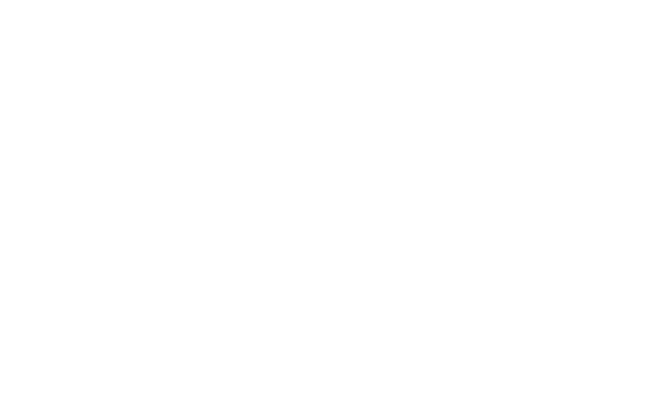
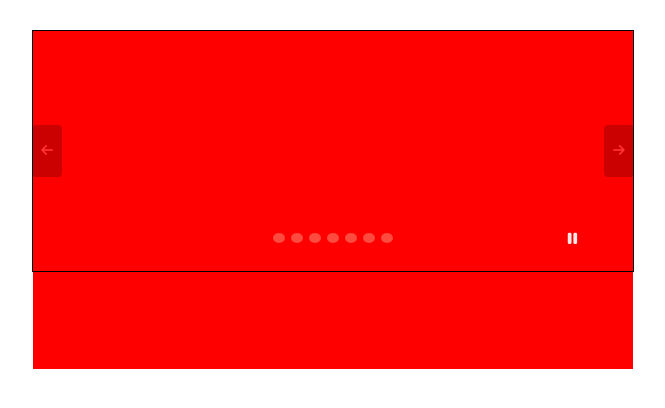
Before and after one commit to shinheylynn/slider, a plain HTML site: page index.html in a window 1280 px wide. Shown: the whole page, without its empty margins (307-972 px from the left). Drawn offline with Linux system fonts and the light colour scheme.

Commit message:
:sparkles: Feat: 슬라이드 Prev, Next 버튼 + indicator 버튼 기능 구현
유저는 이미지 슬라이드를 확인할 수 있다.

```diff
--- a/index.html
+++ b/index.html
@@ -1,12 +1,75 @@
 <!doctype html>
 <html lang="en">
   <head>
+    <link rel="stylesheet" href="src/css/styles.css" />
     <meta charset="UTF-8" />
     <meta http-equiv="X-UA-Compatible" content="IE=edge" />
     <meta name="viewport" content="width=device-width, initial-scale=1.0" />
-    <title>Document</title>
+    <title>Slider</title>
   </head>
   <body>
-    <script src="./index.js"></script>
+    <main id="slider">
+      <div class="view__btn-container">
+        <button class="view__btn prev">
+          <i class="fa-solid fa-arrow-left" style="color: white"></i>
+        </button>
+        <button class="view__btn next">
+          <i class="fa-solid fa-arrow-right" style="color: white"></i>
+        </button>
+      </div>
+
+      <div class="slides">
+        <div class="slides__item">
+          <img src="public/img/red.png" alt="image1" />
+        </div>
+        <div class="slides__item">
+          <img src="public/img/orange.png" alt="image2" />
+        </div>
+        <div class="slides__item">
+          <img src="public/img/yellow.jpeg" alt="image3" />
+        </div>
+        <div class="slides__item">
+          <img src="public/img/green.png" alt="image4" />
+        </div>
+        <div class="slides__item">
+          <img src="public/img/blue.png" alt="image5" />
+        </div>
+        <div class="slides__item">
+          <img src="public/img/navy.png" alt="image6" />
+        </div>
+        <div class="slides__item">
+          <img src="public/img/purple.png" alt="image7" />
+        </div>
+      </div>
+    </main>
+
+    <div id="slider-indicators">
+      <div class="indicators-container">
+        <div class="indicators">
+          <button class="indicator"></button>
+          <button class="indicator"></button>
+          <button class="indicator"></button>
+          <button class="indicator"></button>
+          <button class="indicator"></button>
+          <button class="indicator"></button>
+          <button class="indicator"></button>
+        </div>
+      </div>
+    </div>
+
+    <div id="slider-autoplay">
+      <div class="autoplay-btn__containter">
+        <button class="autoplay-btn">
+          <i class="fa-solid fa-pause"></i>
+          <!-- <i class="fa-solid fa-play"></i> -->
+        </button>
+      </div>
+    </div>
+
+    <script src="src/index.js"></script>
+    <script
+      src="https://kit.fontawesome.com/21abba9a24.js"
+      crossorigin="anonymous"
+    ></script>
   </body>
 </html>
--- a/index.js
+++ /dev/null
@@ -1 +0,0 @@
-console.log("Hello")
--- /dev/null
+++ b/src/css/components/autoplay.css
@@ -0,0 +1,30 @@
+#slider-autoplay {
+  display: flex;
+  margin-left: 400px;
+  width: 100px;
+  position: absolute;
+  top: var(--top-from-slider);
+  z-index: 3;
+}
+
+.autoplay-btn__containter {
+  margin-left: auto;
+  display: flex;
+}
+
+.autoplay-btn {
+  border: none;
+  background-color: transparent;
+}
+
+.fa-pause,
+.fa-play {
+  color: white;
+  opacity: 90%;
+  font-size: 15px;
+}
+
+.fa-pause:hover,
+.fa-play:hover {
+  cursor: pointer;
+}
--- /dev/null
+++ b/src/css/components/indicators.css
@@ -0,0 +1,40 @@
+#slider-indicators {
+  display: flex;
+  min-width: var(--slider-min-width);
+  position: absolute;
+  top: var(--top-from-slider);
+  z-index: 3;
+}
+
+.indicators-container {
+  display: flex;
+  flex-grow: 1;
+  justify-content: center;
+  width: 20%;
+}
+
+.indicators {
+  display: flex;
+  justify-content: space-between;
+}
+
+.indicator {
+  border: none;
+  width: 10px;
+  height: 10px;
+  border-radius: 50%;
+  margin: 3px;
+  background-color: lightgoldenrodyellow;
+  opacity: 30%;
+}
+
+.indicator:hover {
+  border: none;
+  cursor: pointer;
+  background-color: white;
+  opacity: 90%;
+}
+
+.autoplay-btn {
+  margin-left: auto;
+}
--- /dev/null
+++ b/src/css/components/slides.css
@@ -0,0 +1,21 @@
+.slides {
+  position: absolute;
+  z-index: 1;
+  height: 240px;
+  width: var(--slider-width);
+  min-width: var(--slider-min-width);
+  transition: 300ms all ease-in;
+  display: flex;
+}
+
+.slides__item {
+  position: absolute;
+  width: 100%;
+}
+
+.slides__item img {
+  width: 100%;
+  height: 100%;
+  margin: auto;
+  display: block;
+}
--- /dev/null
+++ b/src/css/components/view.css
@@ -0,0 +1,44 @@
+#slider {
+  display: flex;
+  justify-content: center;
+  align-items: center;
+  padding: 30px 0px;
+  position: relative;
+}
+
+.view__btn-container {
+  display: flex;
+  z-index: 2;
+  align-items: center;
+  justify-content: space-between;
+  border: 1px solid black;
+  width: var(--slider-width);
+  min-width: var(--slider-min-width);
+  height: 240px;
+}
+
+.view__btn {
+  position: absolute;
+  width: 5%;
+  height: 17%;
+  opacity: 20%;
+  border: none;
+  background-color: black;
+  border-radius: 10%;
+}
+
+.view__btn:hover {
+  cursor: pointer;
+  opacity: 45%;
+  border: none;
+  background-color: black;
+  border-radius: 10%;
+}
+
+.prev {
+  left: 0px;
+}
+
+.next {
+  right: 0px;
+}
--- /dev/null
+++ b/src/css/reset.css
@@ -0,0 +1,138 @@
+/* http://meyerweb.com/eric/tools/css/reset/
+   v2.0 | 20110126
+   License: none (public domain)
+*/
+
+html,
+body,
+div,
+span,
+applet,
+object,
+iframe,
+h1,
+h2,
+h3,
+h4,
+h5,
+h6,
+p,
+blockquote,
+pre,
+a,
+abbr,
+acronym,
+address,
+big,
+cite,
+code,
+del,
+dfn,
+em,
+img,
+ins,
+kbd,
+q,
+s,
+samp,
+small,
+strike,
+strong,
+sub,
+sup,
+tt,
+var,
+b,
+u,
+i,
+center,
+dl,
+dt,
+dd,
+ol,
+ul,
+li,
+fieldset,
+form,
+label,
+legend,
+table,
+caption,
+tbody,
+tfoot,
+thead,
+tr,
+th,
+td,
+article,
+aside,
+canvas,
+details,
+embed,
+figure,
+figcaption,
+footer,
+header,
+hgroup,
+menu,
+nav,
+output,
+ruby,
+section,
+summary,
+time,
+mark,
+audio,
+video {
+  margin: 0;
+  padding: 0;
+  border: 0;
+  font-size: 100%;
+  font: inherit;
+  vertical-align: baseline;
+}
+/* HTML5 display-role reset for older browsers */
+article,
+aside,
+details,
+figcaption,
+figure,
+footer,
+header,
+hgroup,
+menu,
+nav,
+section {
+  display: block;
+}
+body {
+  line-height: 1;
+}
+ol,
+ul {
+  list-style: none;
+}
+blockquote,
+q {
+  quotes: none;
+}
+blockquote:before,
+blockquote:after,
+q:before,
+q:after {
+  content: "";
+  content: none;
+}
+table {
+  border-collapse: collapse;
+  border-spacing: 0;
+}
+
+input:focus {
+  outline: none;
+}
+
+a {
+  color: inherit;
+  text-decoration: none;
+}
--- /dev/null
+++ b/src/css/styles.css
@@ -0,0 +1,18 @@
+@import "./reset.css";
+@import "./variables.css";
+
+@import "./components/view.css";
+@import "./components/indicators.css";
+@import "./components/autoplay.css";
+@import "./components/slides.css";
+
+/* * {
+  box-sizing: border-box;
+} */
+
+body {
+  display: flex;
+  justify-content: center;
+  align-items: center;
+  flex-direction: column;
+}
--- /dev/null
+++ b/src/css/variables.css
@@ -0,0 +1,5 @@
+:root {
+  --slider-width: 70%;
+  --slider-min-width: 600px;
+  --top-from-slider: 230px;
+}
--- /dev/null
+++ b/src/index.js
@@ -0,0 +1,37 @@
+
+  const slides = document.querySelectorAll('.slides__item');
+  const indicators = document.querySelectorAll('.indicator');
+  const prevButton = document.querySelector('.prev');
+  const nextButton = document.querySelector('.next');
+
+  let currentSlide = 0; // 현재 슬라이드의 인덱스를 추적합니다.
+
+  // 슬라이드를 보여주는 함수
+  function showSlide(index) {
+      slides.forEach((slide, i) => {
+          slide.style.display = i === index ? 'block' : 'none';
+      });
+      currentSlide = index;
+  }
+
+  // 인디케이터 클릭 이벤트를 처리합니다.
+  indicators.forEach((indicator, i) => {
+      indicator.addEventListener('click', () => {
+          showSlide(i);
+      });
+  });
+
+  // 'prev' 버튼 클릭 이벤트를 처리합니다.
+  prevButton.addEventListener('click', () => {
+      let newIndex = currentSlide - 1 < 0 ? slides.length - 1 : currentSlide - 1;
+      showSlide(newIndex);
+  });
+
+  // 'next' 버튼 클릭 이벤트를 처리합니다.
+  nextButton.addEventListener('click', () => {
+      let newIndex = currentSlide + 1 >= slides.length ? 0 : currentSlide + 1;
+      showSlide(newIndex);
+  });
+
+  // 초기 슬라이드를 설정합니다.
+  showSlide(0);
```
Also changed, not shown: public/img/blue.png (added), public/img/green.png (added), public/img/navy.png (added), public/img/orange.png (added), public/img/purple.png (added), public/img/red.png (added), public/img/yellow.jpeg (added), 1 other file.
